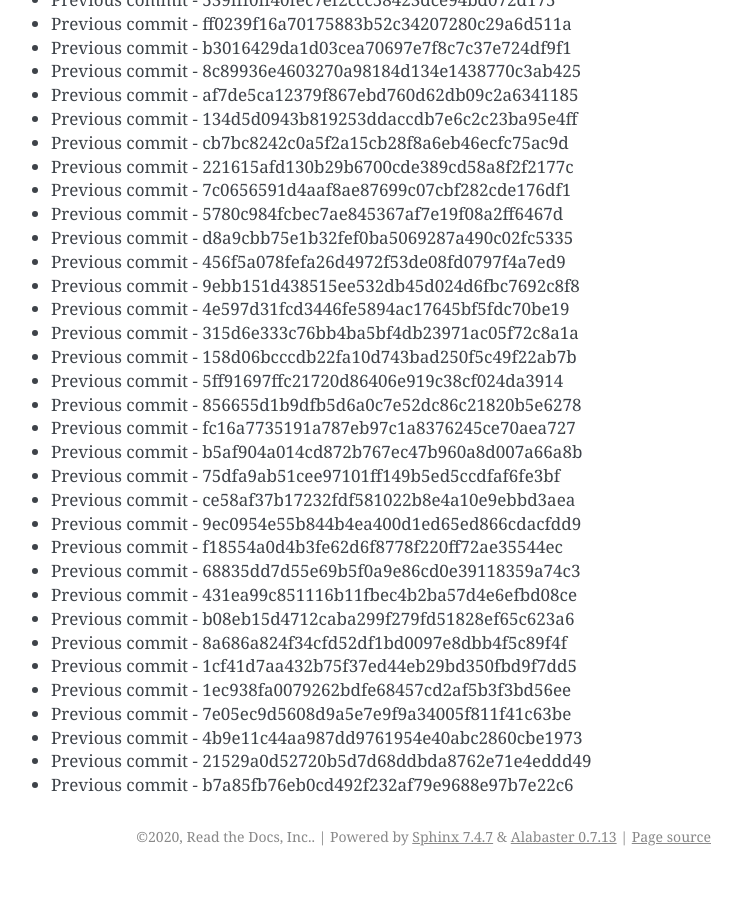
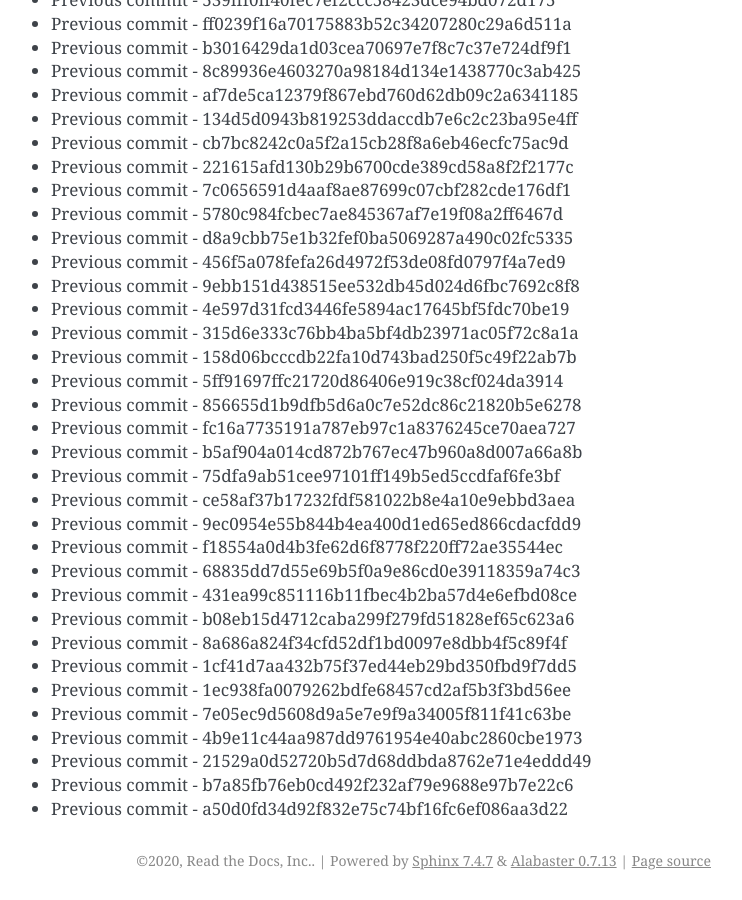
Before and after one commit to readthedocs/rtd-git-stresstest, a Sphinx documentation site: the page built from docs/updates.rst, in a window 1280 px wide and 900 px high, scrolled down 30711 px. Shown: the whole window, without its empty margins (399-1141 px from the left). Built offline with Sphinx 7.4.7, drawn with Linux system fonts in a browser that asks for light colours; before the commit the page ends 31587 px from its top, so only the background shows below that.

Commit message:
Generating commit from previous: a50d0fd34d92f832e75c74bf16fc6ef086aa3d22

```diff
--- a/docs/updates.rst
+++ b/docs/updates.rst
@@ -1322,3 +1322,4 @@ It can be tested for any performance characteristics.
 * Previous commit - 4b9e11c44aa987dd9761954e40abc2860cbe1973
 * Previous commit - 21529a0d52720b5d7d68ddbda8762e71e4eddd49
 * Previous commit - b7a85fb76eb0cd492f232af79e9688e97b7e22c6
+* Previous commit - a50d0fd34d92f832e75c74bf16fc6ef086aa3d22
```
